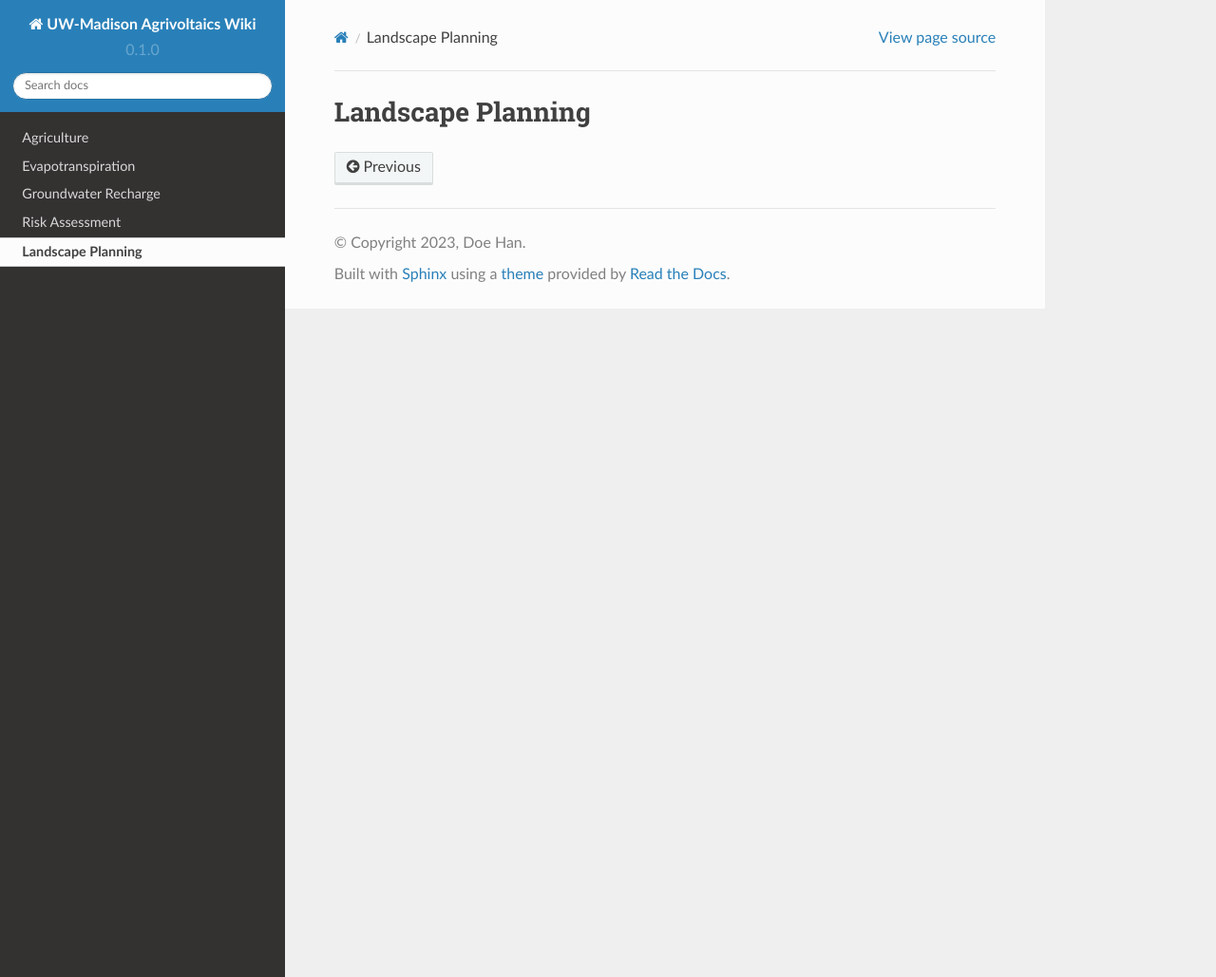
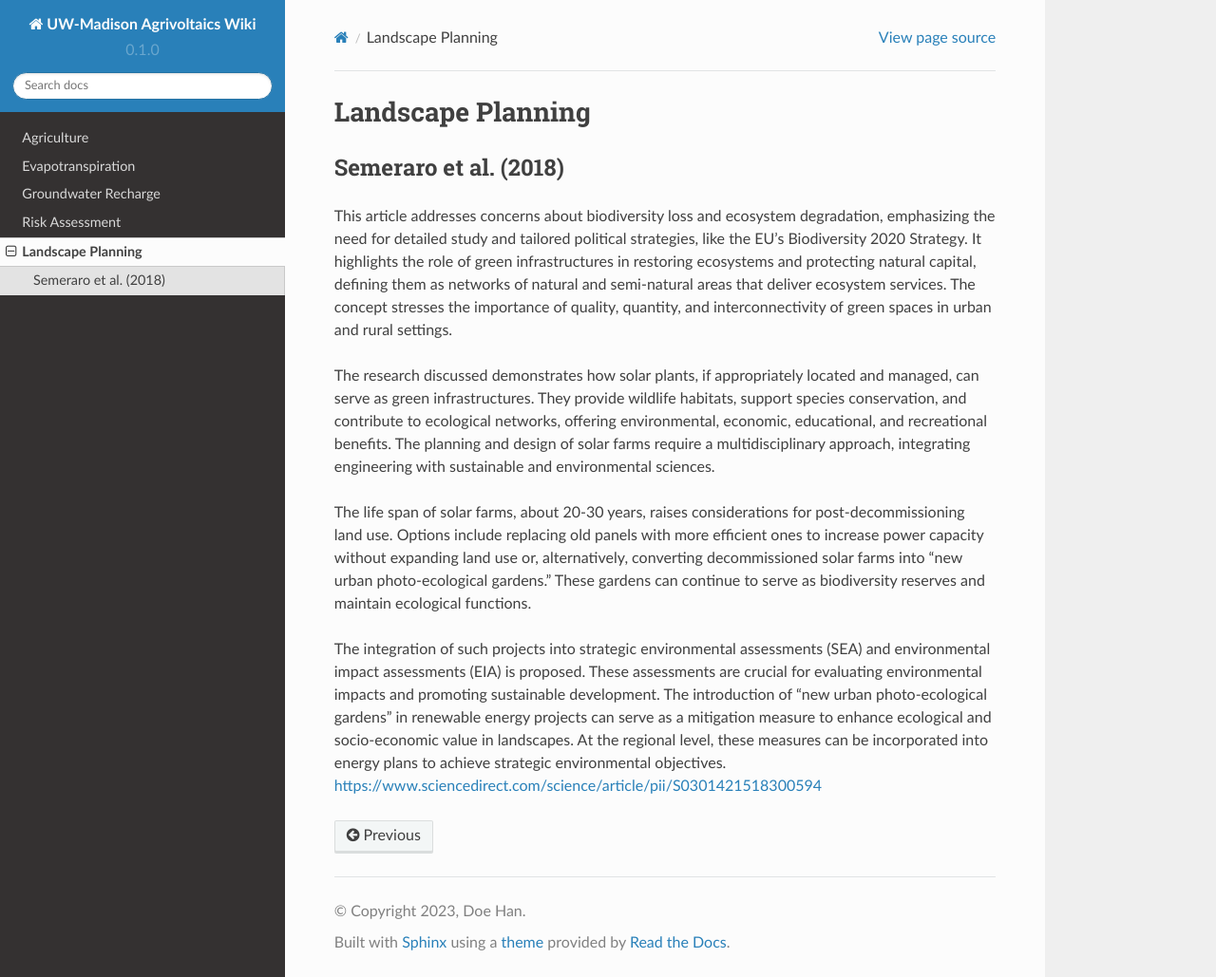
Before and after one commit to hanhydro/wiki, a Sphinx documentation site: the page built from docs/source/plan.rst, in a window 1280 px wide and 1029 px high. Shown: the whole window at 95% size. Built offline with Sphinx 7.4.7 and the Read the Docs theme 2.0.0, drawn with Linux system fonts in a browser that asks for light colours; pages that are not in the unit, such as notebooks, are missing from menus.

Commit message:
Update plan.rst

```diff
--- a/docs/source/plan.rst
+++ b/docs/source/plan.rst
@@ -1,2 +1,13 @@
 Landscape Planning
 ==================
+
+Semeraro et al. (2018)
+----------------------
+This article addresses concerns about biodiversity loss and ecosystem degradation, emphasizing the need for detailed study and tailored political strategies, like the EU's Biodiversity 2020 Strategy. It highlights the role of green infrastructures in restoring ecosystems and protecting natural capital, defining them as networks of natural and semi-natural areas that deliver ecosystem services. The concept stresses the importance of quality, quantity, and interconnectivity of green spaces in urban and rural settings.
+
+The research discussed demonstrates how solar plants, if appropriately located and managed, can serve as green infrastructures. They provide wildlife habitats, support species conservation, and contribute to ecological networks, offering environmental, economic, educational, and recreational benefits. The planning and design of solar farms require a multidisciplinary approach, integrating engineering with sustainable and environmental sciences.
+
+The life span of solar farms, about 20-30 years, raises considerations for post-decommissioning land use. Options include replacing old panels with more efficient ones to increase power capacity without expanding land use or, alternatively, converting decommissioned solar farms into "new urban photo-ecological gardens." These gardens can continue to serve as biodiversity reserves and maintain ecological functions.
+
+The integration of such projects into strategic environmental assessments (SEA) and environmental impact assessments (EIA) is proposed. These assessments are crucial for evaluating environmental impacts and promoting sustainable development. The introduction of "new urban photo-ecological gardens" in renewable energy projects can serve as a mitigation measure to enhance ecological and socio-economic value in landscapes. At the regional level, these measures can be incorporated into energy plans to achieve strategic environmental objectives.
+https://www.sciencedirect.com/science/article/pii/S0301421518300594
```
